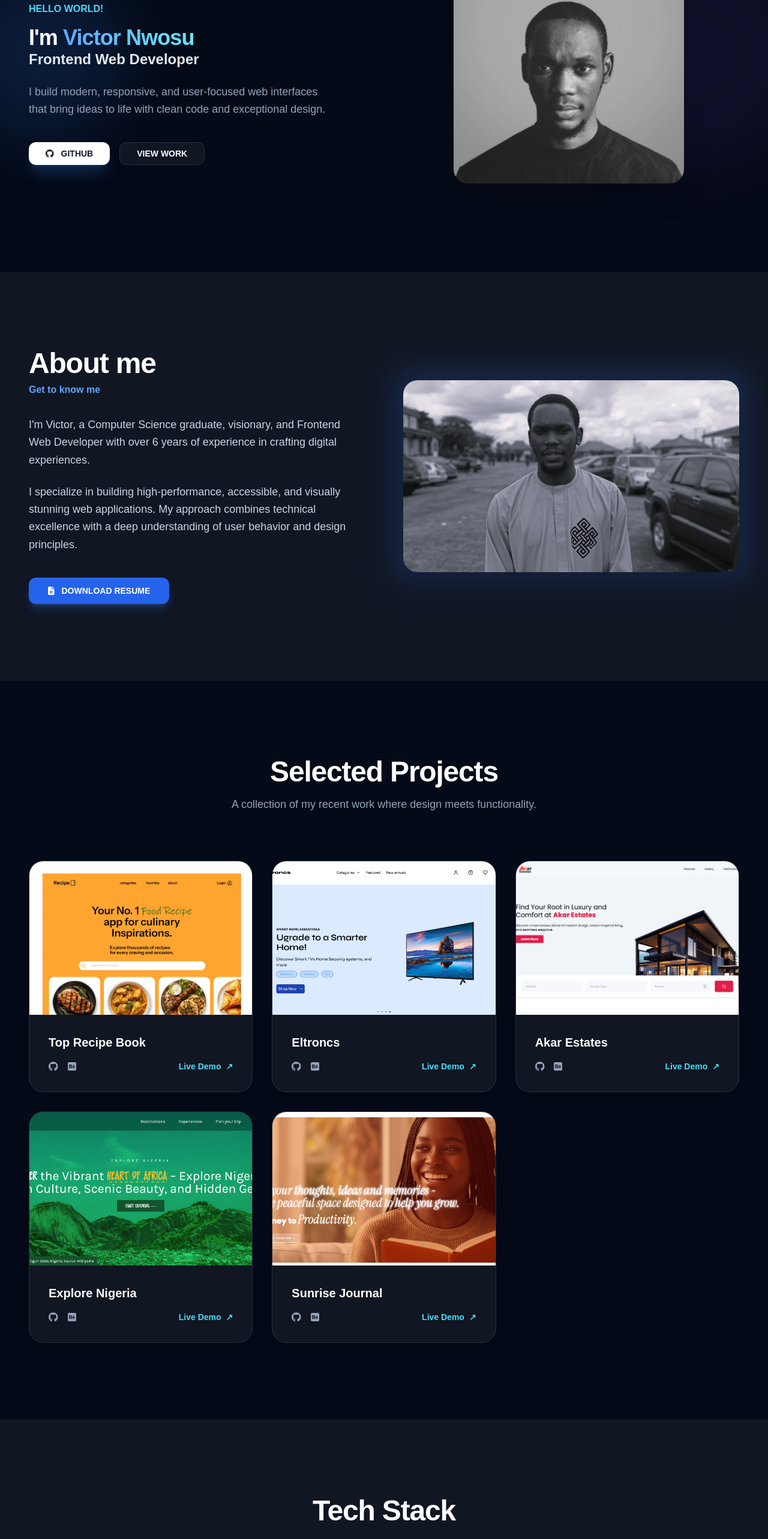
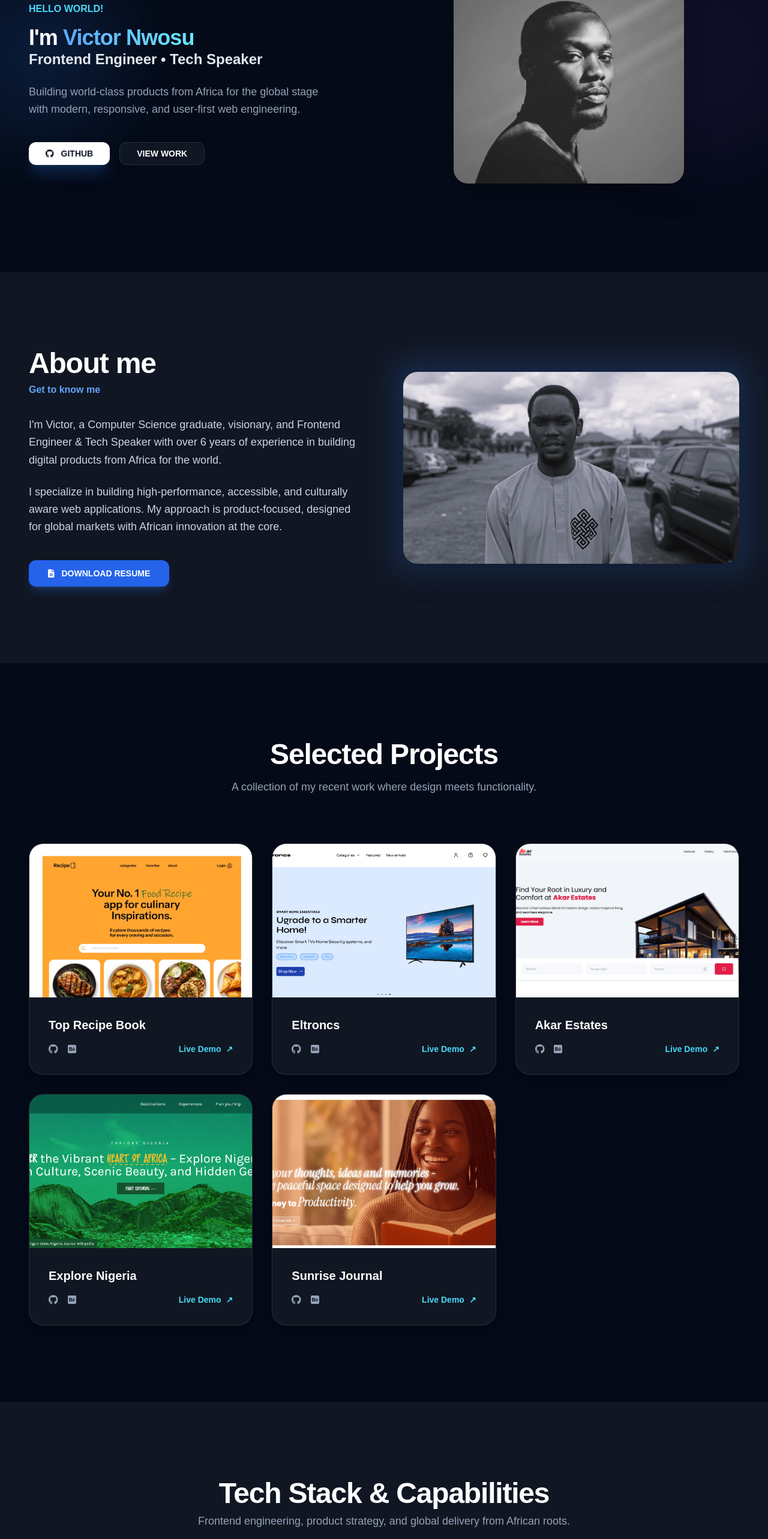
Before and after one commit to victorNwosu-Edusive/victornwosu, a React (Vite) app: page / in a window 1280 px wide. Shown: the part 226-2792 px from the top of the page at 60% size. Built offline with nearby package versions, Linux system fonts and the light colour scheme; a web font is replaced by a local one.

Commit message:
`Update App component and add Speaking & Community section`

```diff
--- a/src/App.jsx
+++ b/src/App.jsx
@@ -68,10 +68,10 @@ function App() {
                 I'm <span className='text-transparent bg-clip-text bg-gradient-to-r from-blue-600 to-cyan-500 dark:from-blue-400 dark:to-cyan-300'>Victor Nwosu</span>
               </h2>
               <p className='text-xl md:text-2xl font-bold text-slate-700 dark:text-slate-200 mb-6'>
-                Frontend Web Developer
+                Frontend Engineer • Tech Speaker
               </p>
               <p className='text-lg text-slate-600 dark:text-slate-400 max-w-lg mb-10 leading-relaxed'>
-                I build modern, responsive, and user-focused web interfaces that bring ideas to life with clean code and exceptional design.
+                Building world-class products from Africa for the global stage with modern, responsive, and user-first web engineering.
               </p>
 
               <div className='flex flex-wrap gap-4'>
@@ -114,10 +114,10 @@ function App() {
                 <p className='text-blue-600 dark:text-blue-400 font-bold mb-8'>Get to know me</p>
                 <div className='space-y-6 text-lg text-slate-600 dark:text-slate-300 leading-relaxed'>
                   <p>
-                    I'm Victor, a Computer Science graduate, visionary, and Frontend Web Developer with over 6 years of experience in crafting digital experiences.
+                    I'm Victor, a Computer Science graduate, visionary, and Frontend Engineer & Tech Speaker with over 6 years of experience in building digital products from Africa for the world.
                   </p>
                   <p>
-                    I specialize in building high-performance, accessible, and visually stunning web applications. My approach combines technical excellence with a deep understanding of user behavior and design principles.
+                    I specialize in building high-performance, accessible, and culturally aware web applications. My approach is product-focused, designed for global markets with African innovation at the core.
                   </p>
                 </div>
 
@@ -213,7 +213,8 @@ function App() {
         {/* Skills Section */}
         <section id='skills' className='py-32 px-6 md:px-12 bg-slate-50 dark:bg-white/5'>
           <div className='max-w-7xl mx-auto'>
-            <h2 className='text-4xl md:text-5xl font-black mb-16 tracking-tight text-center'>Tech Stack</h2>
+            <h2 className='text-4xl md:text-5xl font-black mb-2 tracking-tight text-center'>Tech Stack & Capabilities</h2>
+            <p className='text-center text-lg text-slate-600 dark:text-slate-400 mb-10'>Frontend engineering, product strategy, and global delivery from African roots.</p>
 
             <div className='grid grid-cols-2 md:grid-cols-4 lg:grid-cols-7 gap-4'>
               {[
@@ -246,8 +247,8 @@ function App() {
         <section id='reviews' className='py-32 px-6 md:px-12'>
           <div className='max-w-7xl mx-auto'>
             <div className='mb-20'>
-              <h2 className='text-4xl md:text-5xl font-black mb-4 tracking-tight'>Work Process</h2>
-              <p className='text-lg text-slate-600 dark:text-slate-400'>My systematic approach to building exceptional products.</p>
+              <h2 className='text-4xl md:text-5xl font-black mb-4 tracking-tight'>Product + Engineering Process</h2>
+              <p className='text-lg text-slate-600 dark:text-slate-400'>A product-centric workflow for launching scalable software from African strategy to global market fit.</p>
             </div>
 
             <div className='grid md:grid-cols-2 lg:grid-cols-3 gap-8'>
@@ -272,6 +273,31 @@ function App() {
                   <p className='text-slate-600 dark:text-slate-400 leading-relaxed relative z-10'>{item.text}</p>
                 </motion.div>
               ))}
+            </div>
+          </div>
+        </section>
+
+        {/* Speaking & Community */}
+        <section id='speaking' className='py-32 px-6 md:px-12 bg-slate-50 dark:bg-white/5'>
+          <div className='max-w-7xl mx-auto text-center'>
+            <h2 className='text-4xl md:text-5xl font-black mb-6 tracking-tight'>Speaking & Community Impact</h2>
+            <p className='text-lg text-slate-600 dark:text-slate-300 mb-12'>Sharing product insights at conferences, mentoring developers, and championing African tech innovation.</p>
+
+            <div className='grid md:grid-cols-3 gap-8'>
+              <div className='p-8 bg-white dark:bg-[#050e23] rounded-3xl border border-slate-200 dark:border-white/10 shadow-sm'>
+                <h3 className='text-2xl font-bold mb-3'>Keynote & Talks</h3>
+                <p className='text-slate-600 dark:text-slate-300 leading-relaxed'>Delivered topical sessions on modern product engineering, design systems, and community-led growth.</p>
+              </div>
+
+              <div className='p-8 bg-white dark:bg-[#050e23] rounded-3xl border border-slate-200 dark:border-white/10 shadow-sm'>
+                <h3 className='text-2xl font-bold mb-3'>Mentorship</h3>
+                <p className='text-slate-600 dark:text-slate-300 leading-relaxed'>Mentored junior engineers from Lagos to Nairobi through workshops and live coding sessions.</p>
+              </div>
+
+              <div className='p-8 bg-white dark:bg-[#050e23] rounded-3xl border border-slate-200 dark:border-white/10 shadow-sm'>
+                <h3 className='text-2xl font-bold mb-3'>Product Focus</h3>
+                <p className='text-slate-600 dark:text-slate-300 leading-relaxed'>Helping teams build product-first experiences that scale internationally while rooted in African values.</p>
+              </div>
             </div>
           </div>
         </section>
```
Also changed, not shown: src/assets/images/hero-image.jpeg, src/assets/images/hero-imager.jpeg (added).
